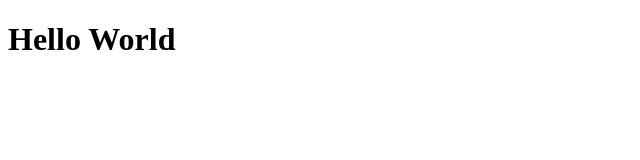
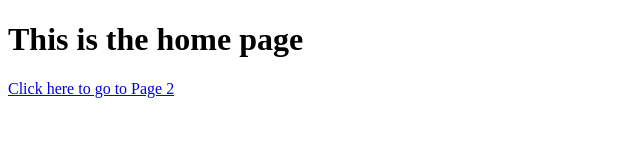
Before and after one commit to kev1235/new-website, a plain HTML site: page index.html in a window 1280 px wide. Shown: the whole page, without its empty margins (0-640 px from the left). Drawn offline with Linux system fonts and the light colour scheme.

Commit message:
Update index.html

```diff
--- a/index.html
+++ b/index.html
@@ -16,7 +16,9 @@
 	</head>
 
 	<body>
-		<h1>Hello World</h1>
+		<h1>This is the home page</h1>
+
+		<a href = "https://teamproject-123.github.io/new-website/page2.html">Click here to go to Page 2</a>
 
 
 
```
